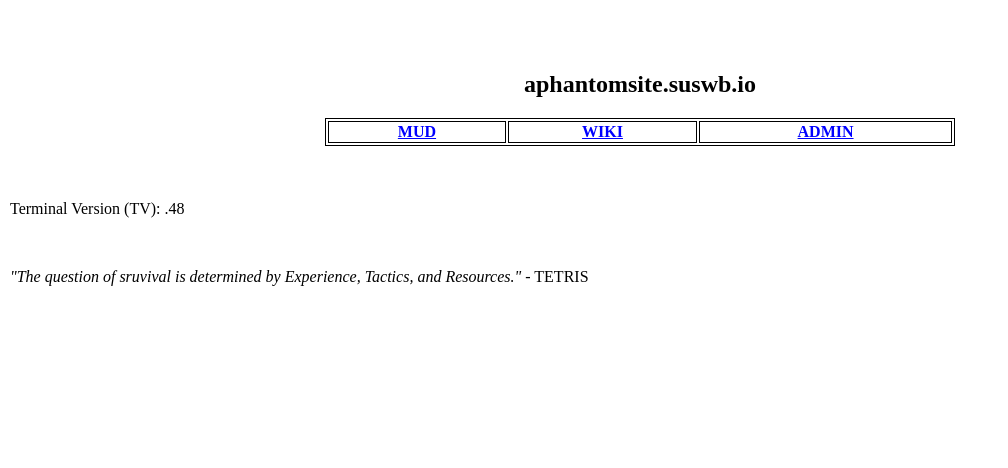
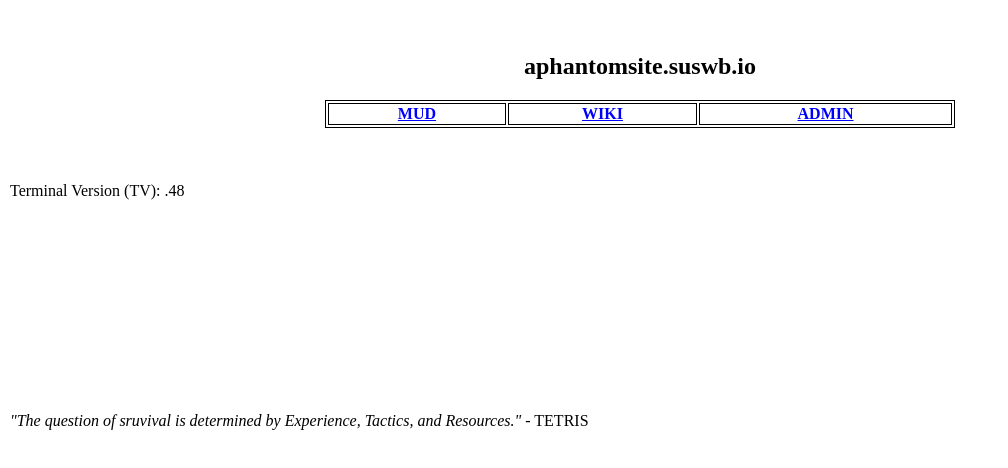
Before and after one commit to JakinBacon/suswb, a plain HTML site: page index.html in a window 1280 px wide. Shown: the whole page, without its empty margins (0-1008 px from the left). Drawn offline with Linux system fonts and the light colour scheme.

Commit message:
Main 1.459

```diff
--- a/index.html
+++ b/index.html
@@ -11,7 +11,7 @@
     alink="800080" leftmargin="10" topmargin="15" marginwidth="10">
 <br>
 
-<br>
+
 <div align="center"
 
 <p><h2>aphantomsite.suswb.io</h2></p>
@@ -32,7 +32,13 @@
   <br>
   <br>
   <div align="left>"
-  <p>Terminal Version (TV): .48</p><br>
+  <p>Terminal Version (TV): .48</p><br> <br>
+  <br>
+  <br> <br>
+  <br>
+  <br> <br>
+  <br>
+  <br>
   <p><i>"The question of sruvival is determined by Experience, Tactics, and Resources."</i> - TETRIS</p>
   </p>
   </div>
```
